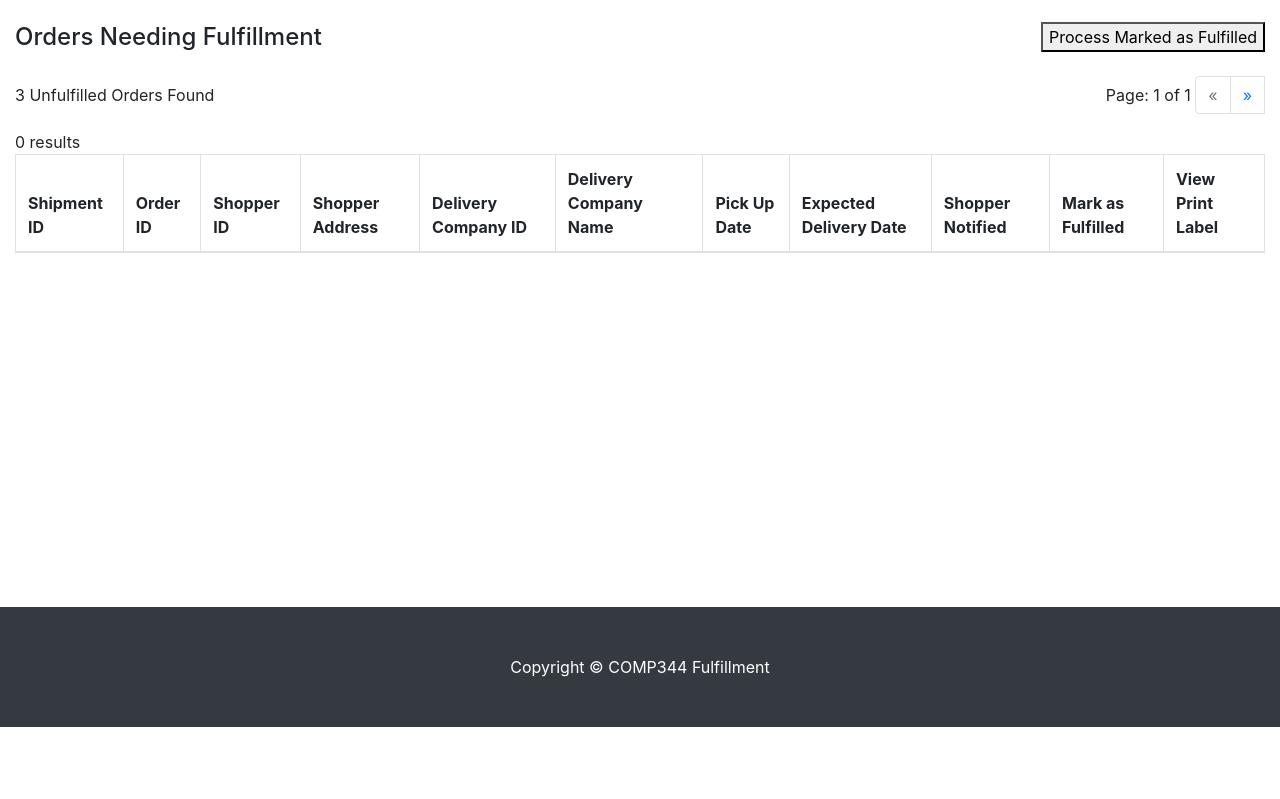
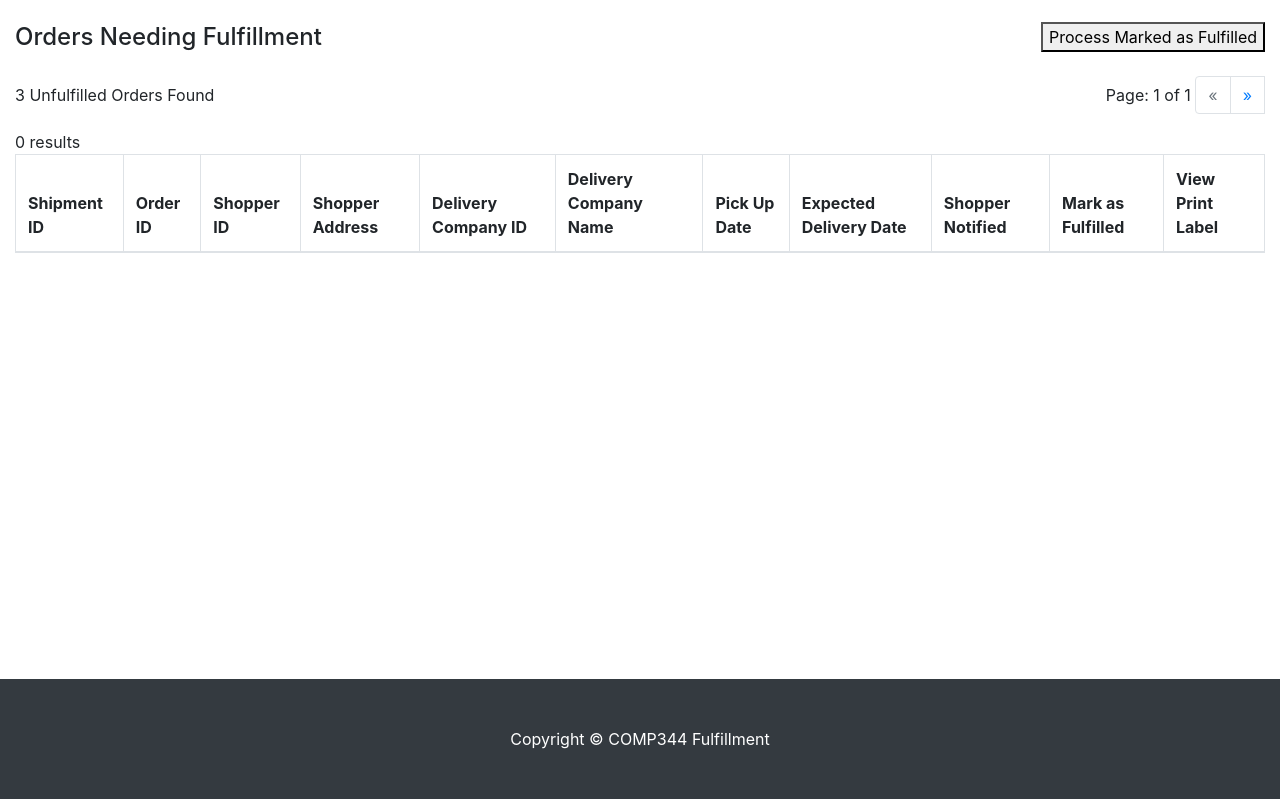
Before and after one commit to BandoftheHawk/Fulfillment-COMP344, a PHP site: page / in a window 1280 px wide. Shown: the part 57-856 px from the top of the page. Before the commit the page ends 784 px from the top, so only its background shows below. Run offline with PHP 8.4, Linux system fonts and the light colour scheme; data comes from the database, SQL or seed files in the repository; data that the repository does not hold is empty.

Commit message:
Min height update

```diff
--- a/css/table.css
+++ b/css/table.css
@@ -4,7 +4,7 @@ h1{
     margin: 1.5rem 0;
 }
 .container-fluid{
-    min-height: calc( 100vh - 192px);
+    min-height: calc(100vh - 120px);
 }
 .table-nav{
     display:flex;
```
